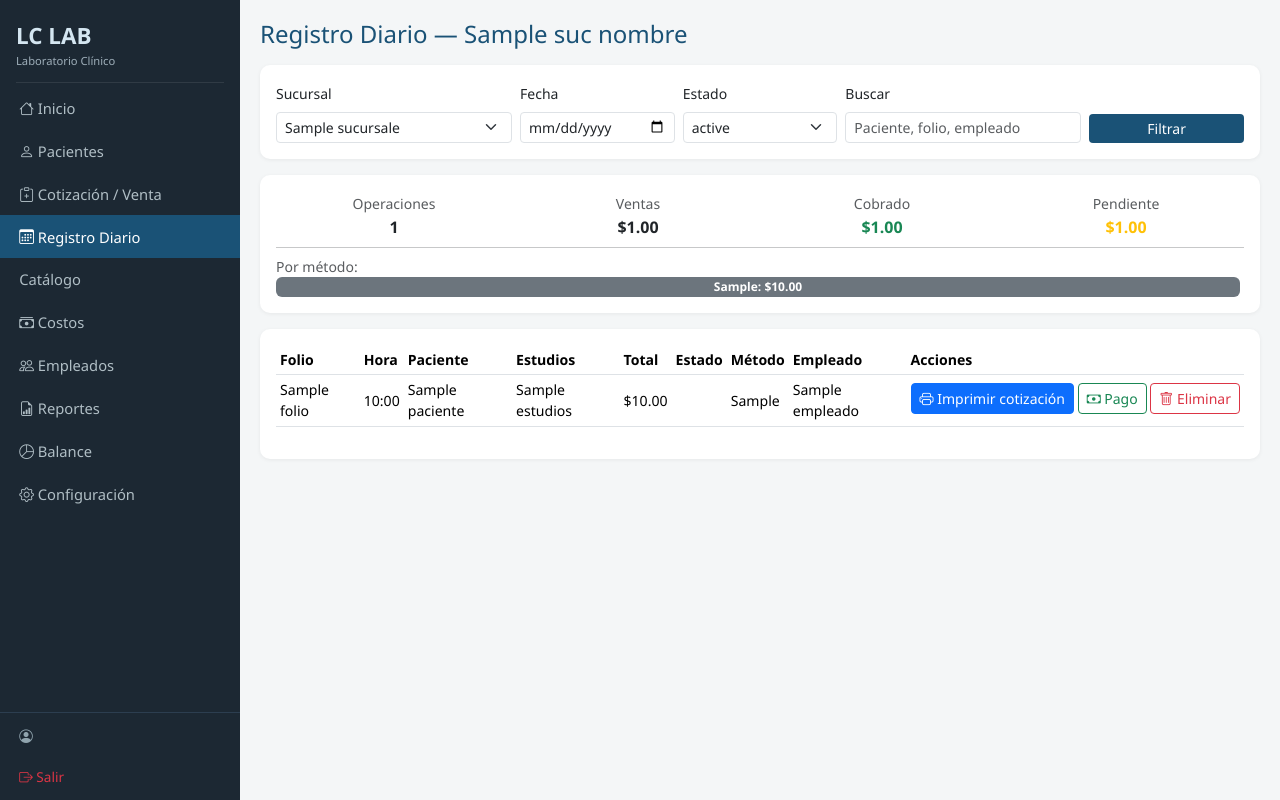
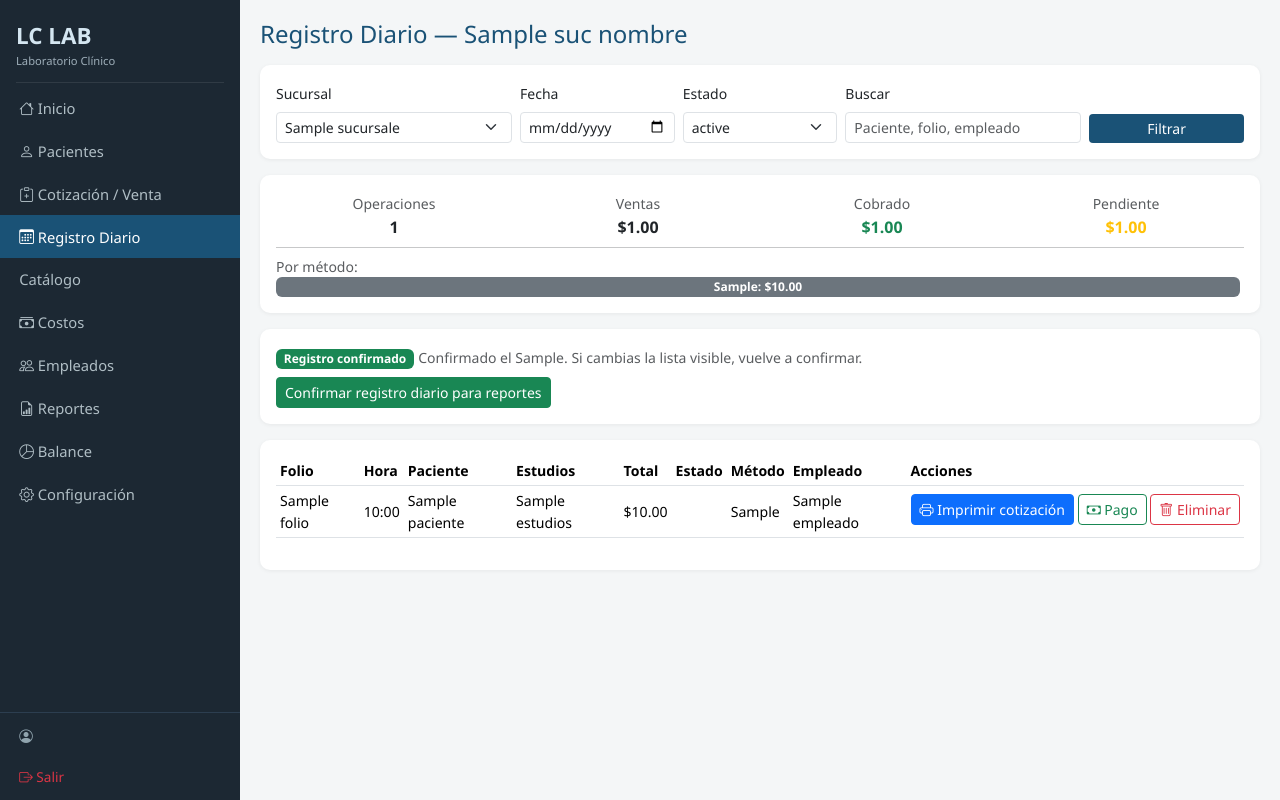
Before and after one commit to luismiguelcortez97-eng/laboratory, a FastAPI app: template templates/diario.html in a window 1280 px wide. Run offline with FastAPI, Linux system fonts and the light colour scheme; the template is opened without the code that fills it: most values are stand-ins (such as "Sample title", 1, 10 or a date in 2020).

Commit message:
Agregar confirmación diaria para reportes semanales

```diff
--- a/templates/diario.html
+++ b/templates/diario.html
@@ -97,6 +97,24 @@
   </span>
   {% endfor %}
   {% endif %}
+</div>
+
+<!-- Confirmación para reportes semanales -->
+<div class="card card-lc p-3 mb-3">
+  {% if cierre_diario %}
+    <p class="mb-2"><span class="badge bg-success">Registro confirmado</span>
+      <span class="small text-muted">Confirmado el {{ cierre_diario.confirmado_en }}. Si cambias la lista visible, vuelve a confirmar.</span></p>
+  {% else %}
+    <p class="mb-2"><span class="badge bg-warning text-dark">Pendiente de confirmar</span>
+      <span class="small text-muted">Solo las operaciones visibles y confirmadas se guardarán para reportes semanales.</span></p>
+  {% endif %}
+  <form method="post" action="/diario/confirmar" onsubmit="return confirm('¿Confirmar exactamente las operaciones visibles con estos filtros para los reportes semanales?');">
+    <input type="hidden" name="sucursal_id" value="{{ sucursal_id }}">
+    <input type="hidden" name="fecha" value="{{ fecha }}">
+    <input type="hidden" name="q" value="{{ q }}">
+    <input type="hidden" name="estado" value="{{ estado }}">
+    <button type="submit" class="btn btn-success btn-sm">Confirmar registro diario para reportes</button>
+  </form>
 </div>
 
 <!-- Tabla de operaciones -->
```
